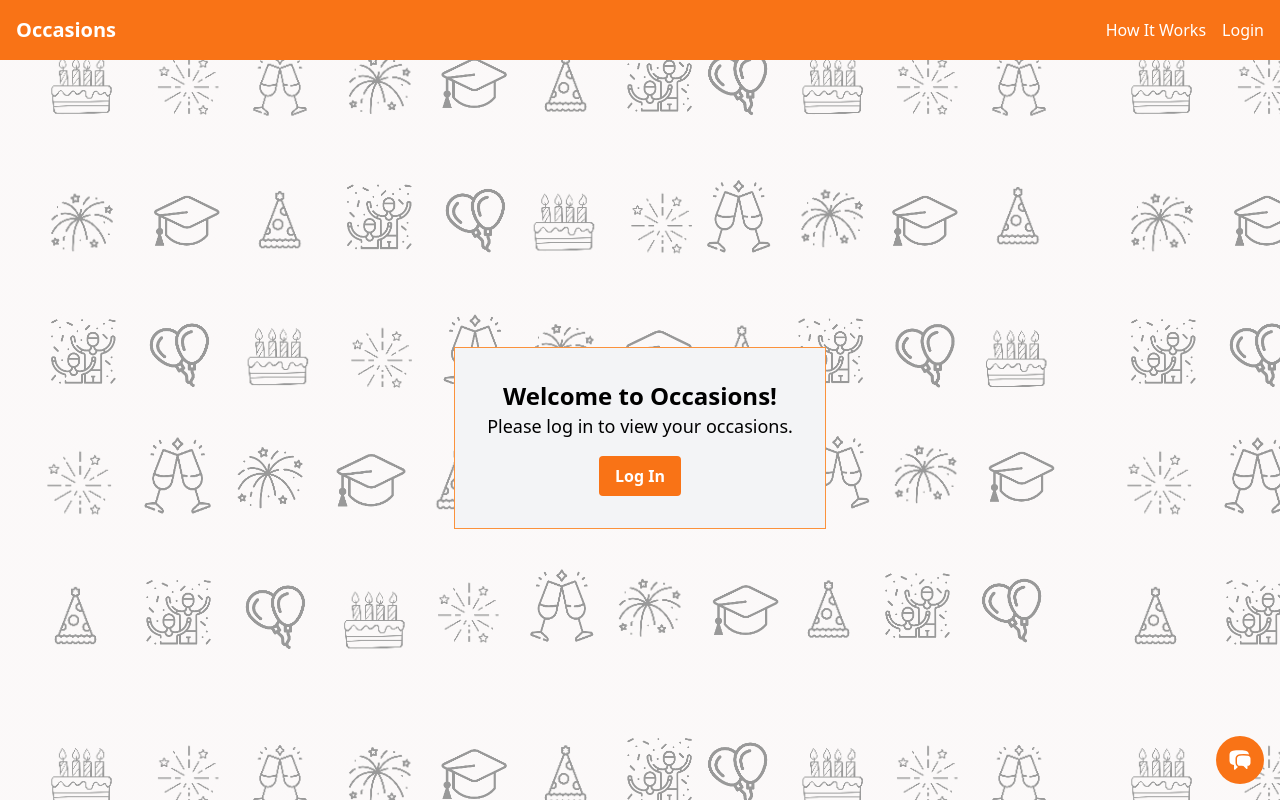
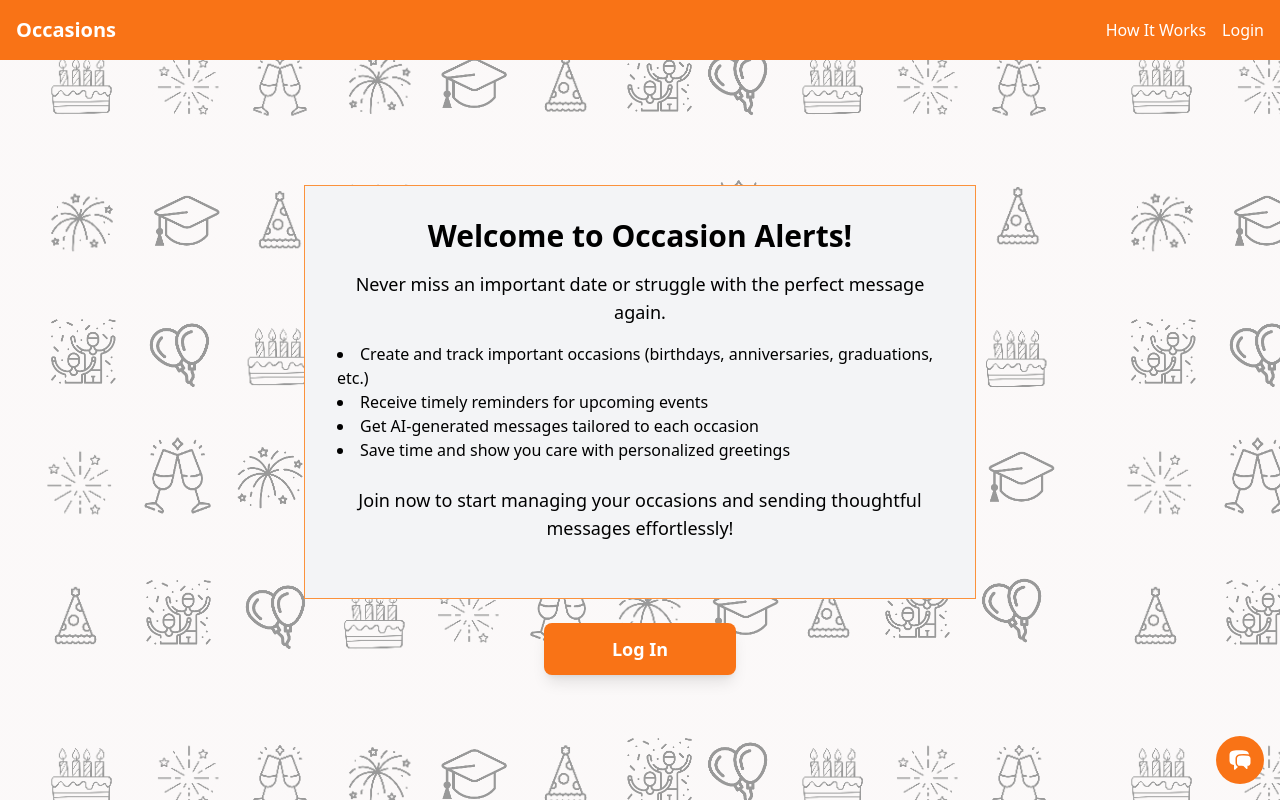
Before and after one commit to alindenberg/occasions-fe, a Next.js app: page / in a window 1280 px wide. Built offline with nearby package versions, Linux system fonts and the light colour scheme; no server answers.

Commit message:
feat: add Detail component and update pages with Detail component usage

```diff
--- /dev/null
+++ b/src/components/Detail.tsx
@@ -0,0 +1,23 @@
+import React from 'react';
+
+const Detail: React.FC = () => {
+    return (
+        <div className="p-8 flex flex-col items-center bg-gray-100 border border-orange-400 max-w-2xl">
+            <h2 className="text-3xl font-bold mb-4">Welcome to Occasion Alerts!</h2>
+            <p className="text-lg mb-4 text-center">
+                Never miss an important date or struggle with the perfect message again.
+            </p>
+            <ul className="list-disc list-inside mb-6 text-left">
+                <li>Create and track important occasions (birthdays, anniversaries, graduations, etc.)</li>
+                <li>Receive timely reminders for upcoming events</li>
+                <li>Get AI-generated messages tailored to each occasion</li>
+                <li>Save time and show you care with personalized greetings</li>
+            </ul>
+            <p className="text-lg mb-6 text-center">
+                Join now to start managing your occasions and sending thoughtful messages effortlessly!
+            </p>
+        </div>
+    );
+};
+
+export default Detail;
--- a/src/middleware.ts
+++ b/src/middleware.ts
@@ -4,7 +4,7 @@ import { NextRequest, NextResponse } from 'next/server';
 export async function middleware(req: NextRequest) {
     const token = await getToken({ req, secret: process.env.NEXTAUTH_SECRET });
 
-    const publicPaths = ['/login', '/how-it-works', '/privacy-policy'];
+    const publicPaths = ['/', '/login', '/how-it-works', '/privacy-policy'];
     if (!token && !publicPaths.some(path => req.nextUrl.pathname.startsWith(path))) {
         return NextResponse.redirect(new URL('/login', req.url));
     }
--- a/src/pages/how-it-works.tsx
+++ b/src/pages/how-it-works.tsx
@@ -1,5 +1,6 @@
 import { useSession } from "next-auth/react"
 import { useRouter } from 'next/router'
+import Detail from '../components/Detail'
 
 export default function HowItWorks() {
     const { data: session } = useSession()
@@ -8,42 +9,26 @@ export default function HowItWorks() {
 
     return (
         <div className="dark:text-black flex flex-grow items-center justify-center">
-            <div className="m-2 p-10 bg-gray-100 border-2 border-orange-400">
-                <div className="text-center">
-                    <div className="text-3xl font-bold pb-4">Welcome to Occasion Alerts!</div>
-                    <div className="text-xl underline">Here&apos;s how it works:</div>
-                </div>
-                <div className="pt-2 text-lg">
-                    <ul className="list-decimal list-inside">
-                        <li>Create an occasion object for an upcoming occasion.
-                            <ul className="list-disc list-inside pl-5">
-                                <li>Provide a label for the occasion.</li>
-                                <li>Provide a type for the occasion.</li>
-                                <li>Provide a date for the occasion.</li>
-                                <li>Provide additional details for context.</li>
-                            </ul>
-                        </li>
-                        <li>Receive an email with a pre-generated message for the occasion at the specified time.</li>
-                    </ul>
-                </div>
-                <div className="flex flex-grow justify-center">
-                    {!!isAuthenticated ? (
+            <div className="flex flex-col items-center">
+                <Detail />
+                <div className="mt-6">
+                    {isAuthenticated ? (
                         <button
-                            className="mt-4 bg-orange-500 hover:bg-orange-700 text-white font-bold py-2 px-4 rounded"
+                            className="bg-orange-500 hover:bg-orange-700 text-white font-bold py-2 px-4 rounded"
                             onClick={() => router.push('/')}
                         >
                             View My Occasions
                         </button>
                     ) : (
                         <button
-                            className="mt-4 bg-orange-500 hover:bg-orange-700 text-white font-bold py-2 px-4 rounded"
+                            className="w-48 bg-orange-500 hover:bg-orange-600 text-white font-bold py-3 px-6 rounded-lg shadow-lg transform transition duration-200 ease-in-out hover:scale-105 text-lg"
                             onClick={() => router.push('/login')}
                         >
-                            Get Started
+                            Log In
                         </button>
                     )}
                 </div>
             </div>
-        </div >
+        </div>
     )
 }
--- a/src/pages/index.tsx
+++ b/src/pages/index.tsx
@@ -1,122 +1,25 @@
-import { useEffect, useState } from 'react';
-import { useRouter } from 'next/router'
-import { OCCASION_SORTS, Occasion } from "@/types/occasions"
-import { GetServerSideProps } from 'next'
-import { useSession } from "next-auth/react"
-import { NextApiRequest, NextApiResponse } from 'next'
+import React from 'react';
+import { useRouter } from 'next/router';
+import Detail from '../components/Detail';
 
-import { OCCASION_FILTERS } from '@/types/occasions'
-import OccasionsFilterDropdown from '@/components/occasions/FilterDropdown';
-import OccasionsSortDropdown from '@/components/occasions/SortDropdown';
-import PastOccasionsList from '@/components/occasions/PastOccasionsList';
-import UpcomingOccasionsList from '@/components/occasions/UpcomingOccasionsList';
-import { getAccessToken } from '@/utils/auth';
-import { useAuthSession } from '@/hooks/useAuthSession';
-
-export default function OccasionsPage({ occasions }: { occasions: Occasion[] }) {
-  const router = useRouter()
-  const { session, refreshSession } = useAuthSession()
-  const isAuthenticated = !!session
-
-  const [occasionsList, setOccasionsList] = useState(occasions);
-  const [viewingUpcoming, setViewingUpcoming] = useState(true);
-
-  useEffect(() => {
-    // todo: refactor api call for and separate list of occasions
-    Promise.any([filterOccasions(OCCASION_FILTERS.UPCOMING)])
-  }, [])
-
-  async function deletionHandler(occasion_id: number) {
-    const response = await fetch(`/api/occasions/${occasion_id}/delete`);
-    if (!response.ok) {
-      throw new Error('Failed to delete occasion');
-    }
-    const updatedOccasions = occasionsList.filter(occasion => occasion.id !== occasion_id);
-    setOccasionsList(updatedOccasions);
-    await refreshSession()
-  }
-
-  async function modifyHandler(occasion_id: number) {
-    router.push(`/occasions/${occasion_id}/modify`);
-  }
-
-  async function filterOccasions(filter: string) {
-    if (filter === OCCASION_FILTERS.UPCOMING) {
-      const filteredOccasions = occasions.filter(occasion => new Date(occasion.date) > new Date());
-      setOccasionsList(filteredOccasions);
-      setViewingUpcoming(true);
-    }
-    if (filter === OCCASION_FILTERS.PAST) {
-      const filteredOccasions = occasions.filter(occasion => new Date(occasion.date) < new Date());
-      setOccasionsList(filteredOccasions);
-      setViewingUpcoming(false);
-    }
-  }
-
-  async function sortOccasions(sort: string) {
-    if (sort === OCCASION_SORTS.DATE_DESCENDING) {
-      const sortedOccasions = [...occasionsList].sort((a, b) => new Date(a.date).getTime() - new Date(b.date).getTime());
-      setOccasionsList(sortedOccasions);
-    }
-    if (sort === OCCASION_SORTS.DATE_ASCENDING) {
-      const sortedOccasions = [...occasionsList].sort((a, b) => new Date(b.date).getTime() - new Date(a.date).getTime());
-      setOccasionsList(sortedOccasions);
-    }
-  }
+const Home: React.FC = () => {
+  const router = useRouter();
 
   return (
-    <main
-      className="flex flex-grow flex-col items-center justify-center mt-4"
-    >
-      <div className="flex flex-col flex-grow w-full md:w-3/4 lg:w-1/2 p-2">
-        {isAuthenticated ?
-          (
-            <>
-              <div className='flex flex-row justify-between'>
-                <OccasionsFilterDropdown onClick={filterOccasions} />
-                <OccasionsSortDropdown onClick={sortOccasions} />
-              </div>
-              {viewingUpcoming && <UpcomingOccasionsList occasions={occasionsList} modifyHandler={modifyHandler} deletionHandler={deletionHandler} />}
-              {!viewingUpcoming && <PastOccasionsList occasions={occasionsList} />}
-            </>
-          ) : (
-            <div className="dark:text-black overflow-hidden justify-center items-center flex flex-grow ">
-              <div className="p-8 flex flex-col items-center bg-gray-100 border border-orange-400">
-                <h2 className="text-2xl font-bold">Welcome to Occasions!</h2>
-                <p className="text-lg">Please log in to view your occasions.</p>
+    <div className="dark:text-black overflow-hidden justify-center items-center flex flex-grow">
+      <div className="flex flex-col items-center">
+        <Detail />
+        <div className="mt-6">
           <button
-                  className="mt-4 bg-orange-500 hover:bg-orange-700 text-white font-bold py-2 px-4 rounded"
+            className="w-48 bg-orange-500 hover:bg-orange-600 text-white font-bold py-3 px-6 rounded-lg shadow-lg transform transition duration-200 ease-in-out hover:scale-105 text-lg"
             onClick={() => router.push('/login')}
           >
             Log In
           </button>
         </div>
       </div>
-          )}
     </div>
-    </main >
-  )
-}
+  );
+};
 
-// This gets called on every request
-export const getServerSideProps: GetServerSideProps = async (context) => {
-  // Fetch occasions if user is authenticated
-  let occasions: Occasion[] = []
-  try {
-    const accessToken = await getAccessToken(context.req as NextApiRequest, context.res as NextApiResponse)
-    const response = await fetch(`${process.env.SERVER_URL}/occasions`, { headers: { 'Authorization': `Bearer ${accessToken}` } })
-    if (!response.ok) {
-      throw new Error(`HTTP error! status: ${response.status}`)
-    }
-    occasions = await response.json()
-  } catch (error) {
-    console.error("Error fetching occasions:", error)
-    occasions = [] // Set to empty array on error
-  }
-
-  return {
-    props: {
-      occasions,
-    },
-  }
-}
+export default Home;
```
Lines whose indentation alone changed are shown as unchanged.
